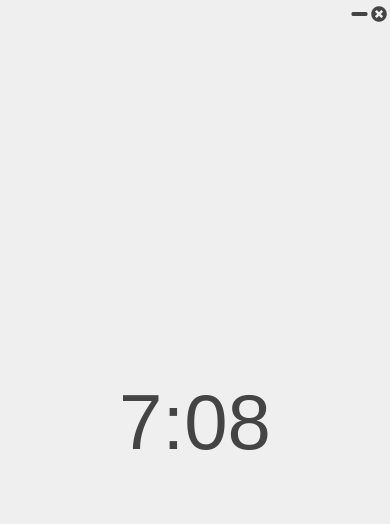
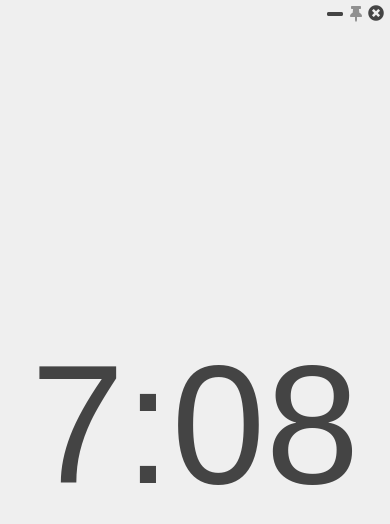
Before and after one commit to oonishi-daijiro/simple-clock, an Electron app: page mainWindow/index.html in a window 390 px wide. Drawn offline with Linux system fonts and the light colour scheme.

Commit message:
add the function of toggle of overlay

```diff
--- a/main.js
+++ b/main.js
@@ -8,7 +8,7 @@ app.once('ready', () => {
   mainWindow = new browserWindow({
     width: 1280,
     height: 720,
-    alwaysOnTop: true,
+    resizable: true,
     frame: false,
     useContentSize: true,
     webPreferences: {
@@ -31,3 +31,7 @@ ipcMain.on('close', () => {
 ipcMain.on('minimize', () => {
   mainWindow.minimize()
 })
+
+ipcMain.on('toggleOverlay', () => {
+  mainWindow.setAlwaysOnTop(!mainWindow.isAlwaysOnTop())
+})
--- a/mainWindow/index.html
+++ b/mainWindow/index.html
@@ -15,8 +15,9 @@
 </head>
 <body>
   <div id="windowInterface">
-    <i class="fas fa-window-minimize" id="minimize"></i>
-    <i class="fas fa-times-circle" id="close_button"></i>
+    <i class="fas fa-window-minimize button" id="minimize"></i>
+    <i class="fas fa-thumbtack button unable" id="overlay_button"></i>
+    <i class="fas fa-times-circle button" id="close_button"></i>
   </div>
   <div id="clock_container">
     <div id="time_display"></div>
--- a/mainWindow/main.js
+++ b/mainWindow/main.js
@@ -7,8 +7,6 @@ setInterval(() => {
   if (0 <= currentTime.minute && currentTime.minute < 10) {
     currentTime.minute = `0${currentTime.minute}`
   }
-  console.log(currentTime)
-
   const timeAsClock = `${currentTime.hour}:${currentTime.minute}`
   timeDsiplay.innerHTML = timeAsClock
 }, 1000);
@@ -22,8 +20,6 @@ function countClockUp() {
     minute: minute
   }
 }
-
-console.log(window.api)
 document.getElementById('close_button').addEventListener('click', () => {
   window.api.close()
 })
@@ -31,3 +27,12 @@ document.getElementById('close_button').addEventListener('click', () => {
 document.getElementById('minimize').addEventListener('click', () => {
   window.api.minimize()
 })
+const overlayButton = document.getElementById('overlay_button')
+overlayButton.addEventListener('click', () => {
+  if (overlayButton.className === 'fas fa-thumbtack button unable') {
+    overlayButton.className = 'fas fa-thumbtack button enable'
+  } else {
+    overlayButton.className = 'fas fa-thumbtack button unable'
+  }
+  window.api.toggleOverlay()
+})
--- a/mainWindow/style.css
+++ b/mainWindow/style.css
@@ -1,20 +1,26 @@
 html {
   overflow: hidden;
+
+  display: flex;
+  justify-content: center;
+  align-items: center;
+  margin: 1px;
 }
 body{
   background-color: #EEEEEEEE;
-  margin: 0;
+  margin: 1px;
+  height: 99%;
+  display: flex;
 }
 #time_display{
   font-family: 'Noto Sans JP',
   sans-serif;
-  font-size: 20vw;
+  font-size: 20vmax;
   display: flex;
   align-items: center;
   justify-content: center;
   height: 100vh;
   color: #444444;
-  -webkit-app-region: drag;
   user-select: none;
 }
 #clock_container{
@@ -22,12 +28,14 @@ body{
   text-align: center;
   align-items: center;
   justify-content: center;
+  -webkit-app-region: drag;
+  cursor: grab;
 }
 
 #windowInterface {
   display: flex;
   width: auto;
-  margin-left: 2px;
+  margin-right: 3px;
   height: auto;
   position: absolute;
   z-index: 99999;
@@ -40,18 +48,36 @@ body{
   justify-content: center;
   transition: all 600ms 0s ease;
 }
+.button{
+  margin: 3px;
+  width: 100%;
+}
+.enable{
+  color: #444444;
+}
+.unable{
+  color: #909090;
+}
+
+#overlay_button {
+  cursor: pointer;
+  display: flex;
+  align-items: center;
+
+}
 
 #close_button {
   -webkit-app-region: no-drag;
-  margin-left: 3.5px;
-  margin-right: 3px;
+  display: flex;
+  align-items: center;
   cursor: pointer;
+  margin-bottom: 5px;
 }
 
 #minimize {
   -webkit-app-region: no-drag;
-  display: block;
-  margin-left: 3.5px;
+  cursor: pointer;
+  margin: auto;
   margin-bottom: 10px;
-  cursor: pointer;
+margin-right: 4px;
 }
--- a/preload.js
+++ b/preload.js
@@ -1,3 +1,4 @@
+const electron = require('electron')
 const ipcRenderer = require('electron').ipcRenderer
 const contextBridge = require('electron').contextBridge
 
@@ -9,6 +10,9 @@ contextBridge.exposeInMainWorld(
     },
     minimize: () => {
       ipcRenderer.send('minimize')
+    },
+    toggleOverlay: () => {
+      ipcRenderer.send('toggleOverlay')
     }
   }
 )
```
